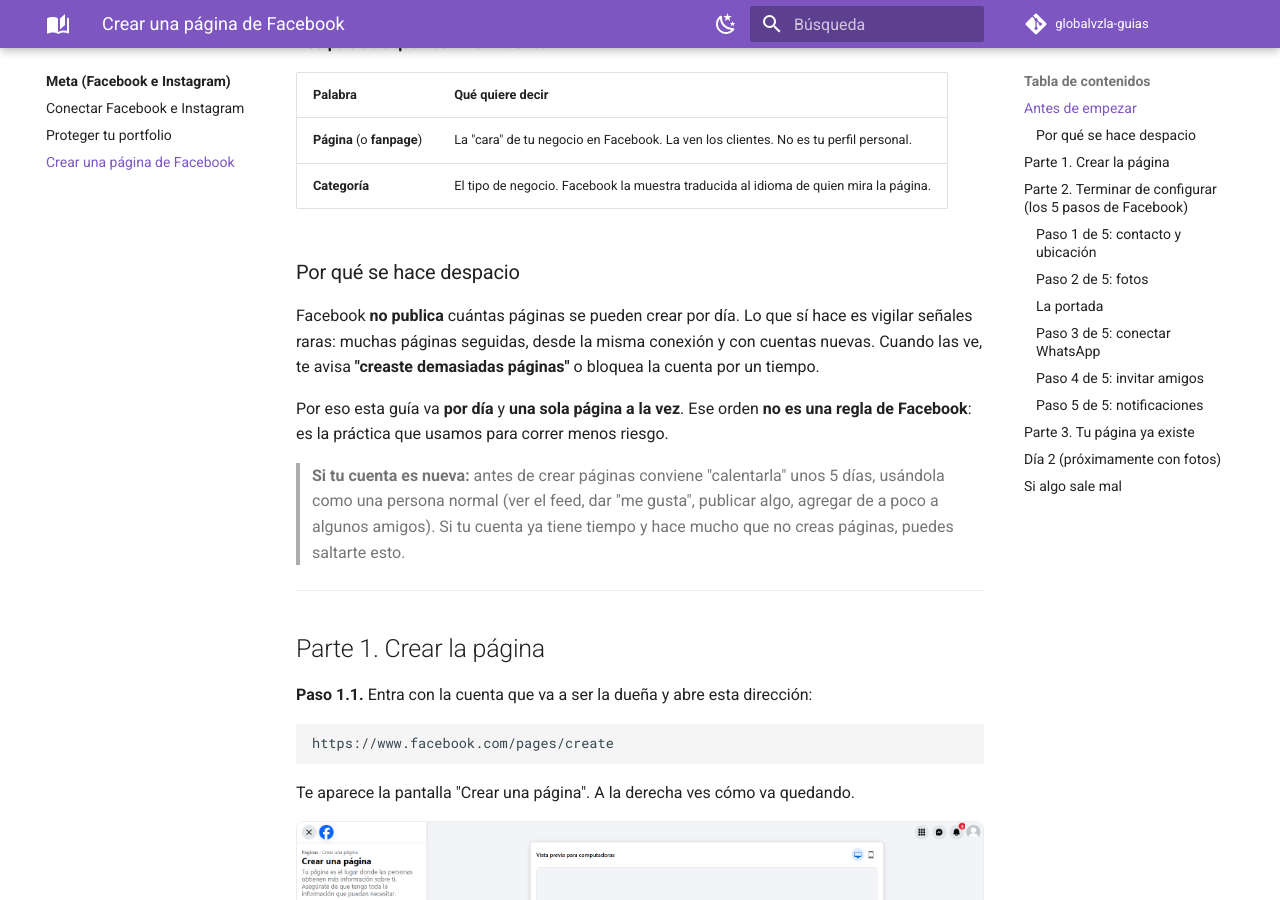
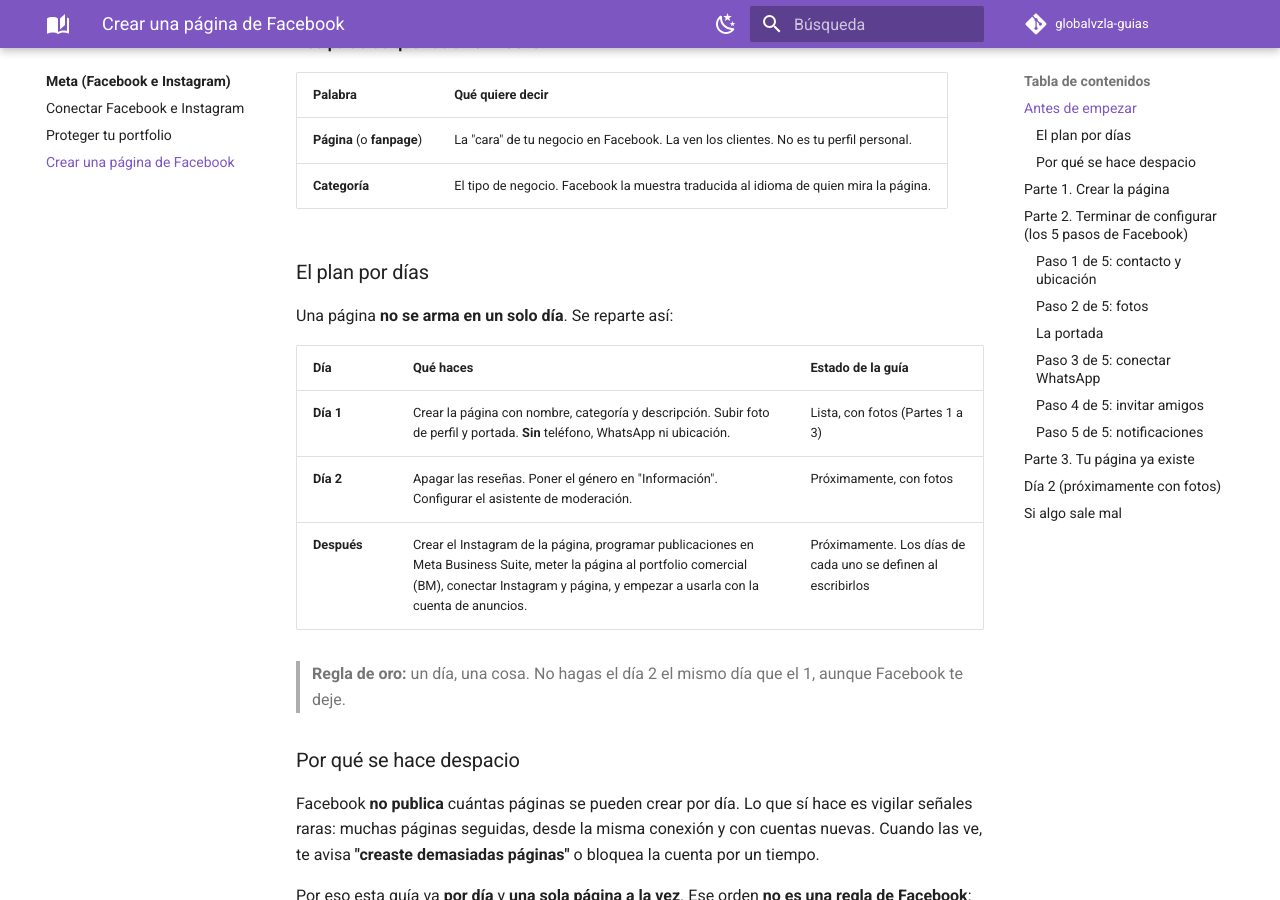
Before and after one commit to Pablo-Navarreto/globalvzla-guias, an MkDocs documentation site: the page built from docs/meta/crear-pagina.md, in a window 1280 px wide and 900 px high, scrolled down 751 px. Built offline with MkDocs 1.6.1 and Material for MkDocs 9.7.7, drawn with Linux system fonts in a browser that asks for light colours; comment, search, counter and statistics services are not loaded; some of the changed text lies outside the part shown.

Commit message:
Crear página: plan por días (día 1, día 2, después)
Co-Authored-By: Claude Sonnet 5.5 <noreply@anthropic.com>

```diff
--- a/docs/meta/crear-pagina.md
+++ b/docs/meta/crear-pagina.md
@@ -23,6 +23,18 @@ Guía para crear una **página de Facebook** sin que Facebook se ponga estricto
 |---|---|
 | **Página** (o **fanpage**) | La "cara" de tu negocio en Facebook. La ven los clientes. No es tu perfil personal. |
 | **Categoría** | El tipo de negocio. Facebook la muestra traducida al idioma de quien mira la página. |
+
+### El plan por días
+
+Una página **no se arma en un solo día**. Se reparte así:
+
+| Día | Qué haces | Estado de la guía |
+|---|---|---|
+| **Día 1** | Crear la página con nombre, categoría y descripción. Subir foto de perfil y portada. **Sin** teléfono, WhatsApp ni ubicación. | Lista, con fotos (Partes 1 a 3) |
+| **Día 2** | Apagar las reseñas. Poner el género en "Información". Configurar el asistente de moderación. | Próximamente, con fotos |
+| **Después** | Crear el Instagram de la página, programar publicaciones en Meta Business Suite, meter la página al portfolio comercial (BM), conectar Instagram y página, y empezar a usarla con la cuenta de anuncios. | Próximamente. Los días de cada uno se definen al escribirlos |
+
+> **Regla de oro:** un día, una cosa. No hagas el día 2 el mismo día que el 1, aunque Facebook te deje.
 
 ### Por qué se hace despacio
 
@@ -129,7 +141,7 @@ Facebook te lleva a la página recién creada. A la izquierda ves el menú **"Ad
 
 ## Día 2 (próximamente con fotos)
 
-Para el día siguiente:
+Para el **día siguiente** (no el mismo día):
 
 - Apagar las **reseñas** de la página, para no recibir malas calificaciones.
 - Poner el **género** en "Información".
```
